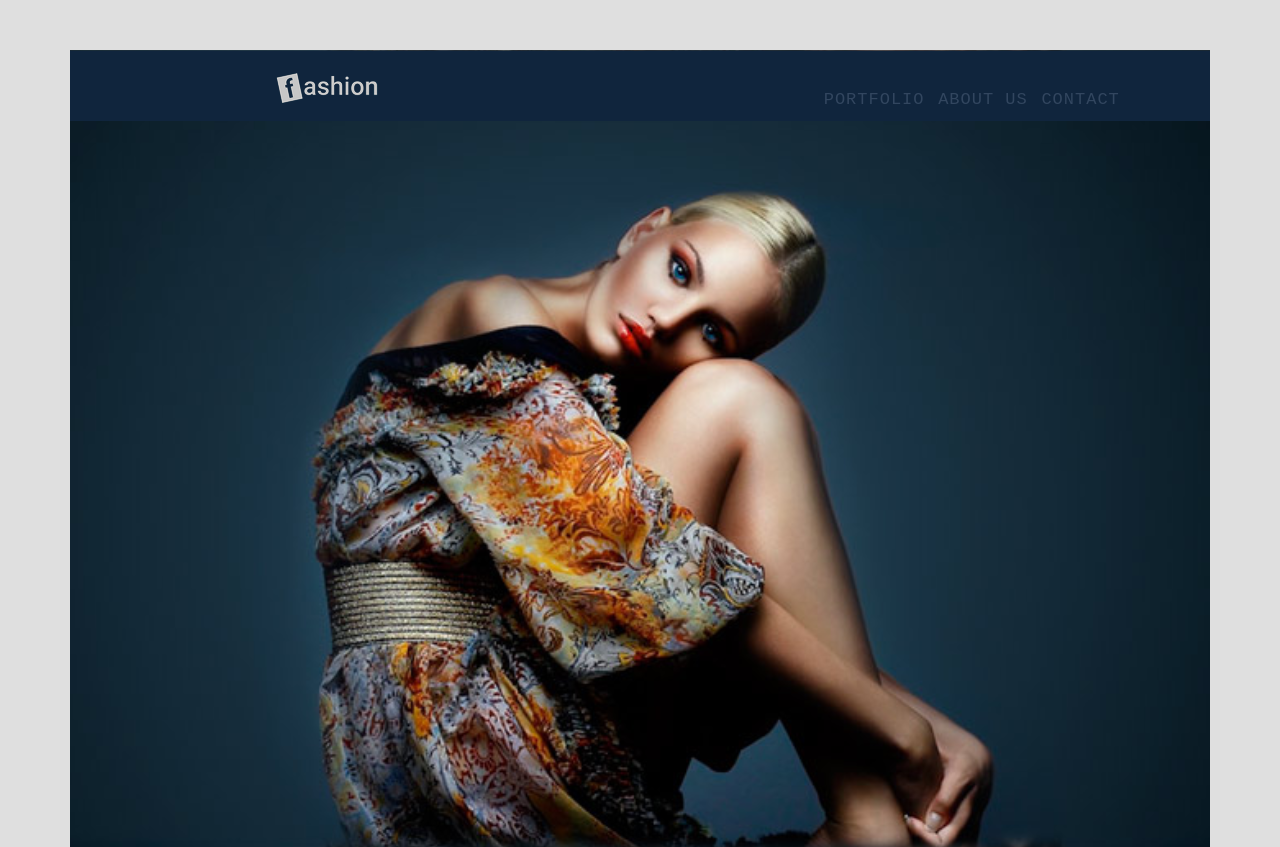
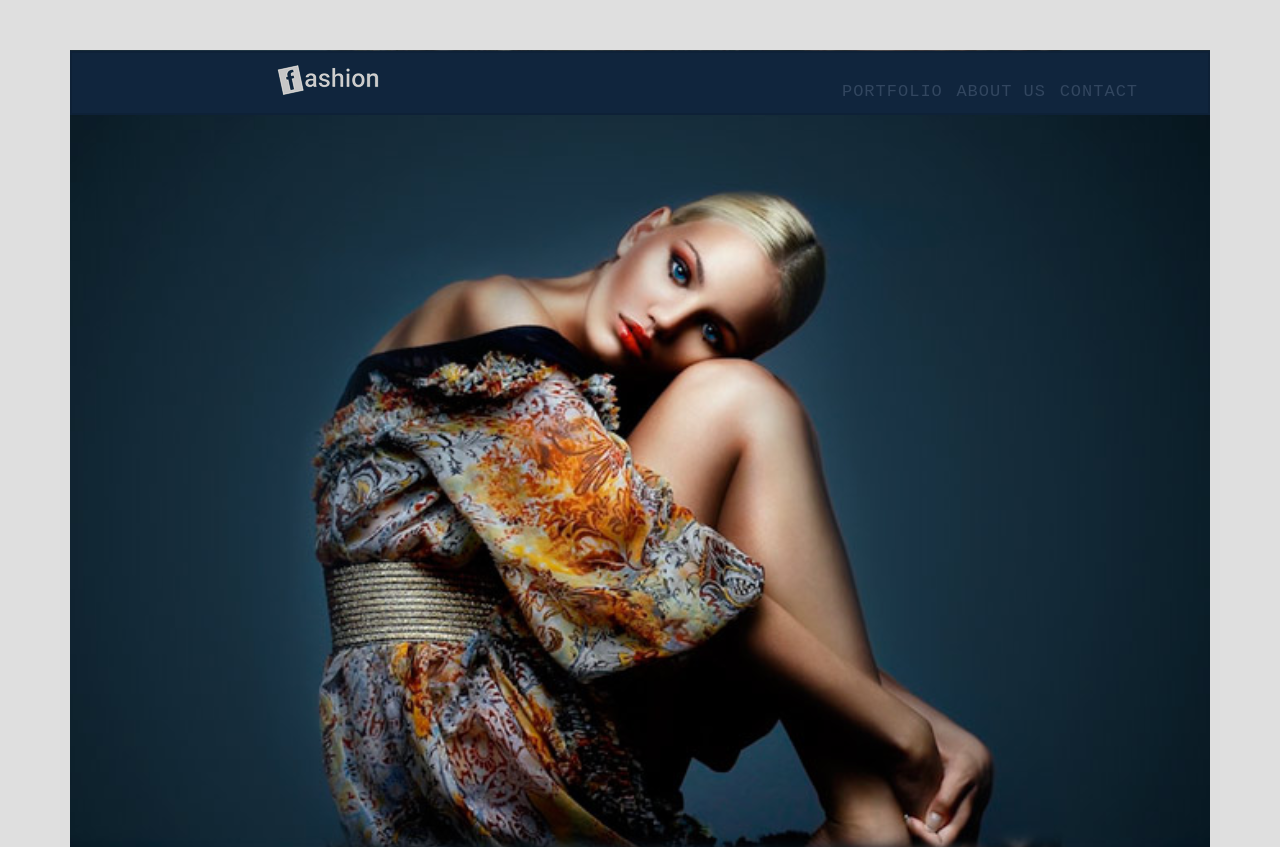
Before and after one commit to luislong0/sites, a plain HTML site: page ProjetoFashion/index.html in a window 1280 px wide. Shown: the top 847 px of the page. Drawn offline with Linux system fonts and the light colour scheme.

Commit message:
HTML | CSS
HTML | CSS

```diff
--- a/ProjetoFashion/css/css.css
+++ b/ProjetoFashion/css/css.css
@@ -14,8 +14,9 @@ body {
 
 .menu {
     background-color: rgb(16, 37, 61);
-    height: 60px;
+    height: 50px;
     padding-bottom: 10px;
+    border: 2px solid rgba(0, 0, 0, 0.1);
 }
 
 .menu nav ul {
@@ -47,11 +48,10 @@ body {
 }
 
 .foto-menu {
-
     display: inline-block;
     width: 45%;
     text-align: center;
-    padding-top: 10px;
+    box-sizing: border-box;
 }
 
 .foto-menu2 {
@@ -60,7 +60,7 @@ body {
     width: 48%;
     height: 100%;
     box-sizing: border-box;
-    padding: 20px;
+    margin-bottom: 15px;
 }
 
 .foto-menu img{
```
